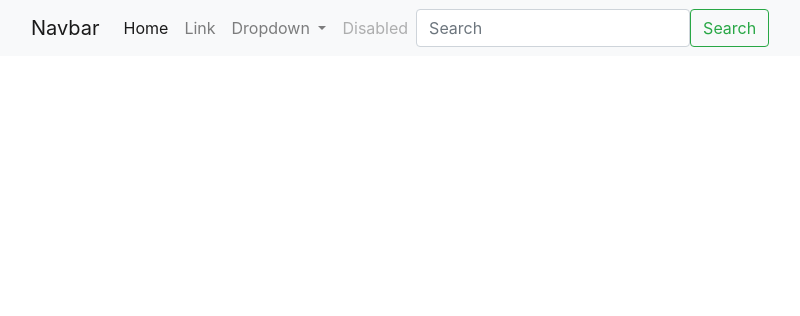
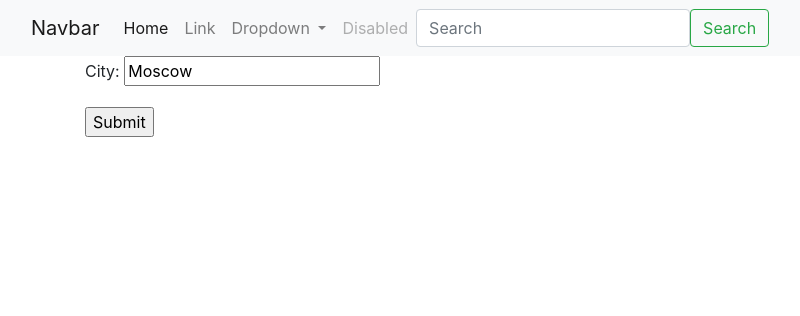
Before and after one commit to girgenson/scraping_service, a Django app: page /home/ in a window 1280 px wide. Shown: the top 316 px of the page, without its empty margins (0-800 px from the left). Run offline with Django 3.2, Linux system fonts and the light colour scheme; data that the repository does not hold is empty; some libraries are stand-ins or nearby versions.

Commit message:
Search forms started

```diff
--- a/scraping/templates/scraping/home.html
+++ b/scraping/templates/scraping/home.html
@@ -5,13 +5,25 @@
 
 {% block content %}
 
+
     {% for obj in object_list %}
-        <div class="card">
+        <div class="card my-2">
           <h5 class="card-header"><a href="{{ obj.url }}">{{ obj.title }}</a></h5>
           <div class="card-body">
-            <p class="card-text">{{ obj.description }}</p>
+              <p class="card-text">{{ obj.description }}</p>
+              <p>{{ obj.city.name }} | {{ obj.language.name }} | <small>{{ obj.timestamp|date:"d-m-Y" }}</small></p>
           </div>
         </div>
     {% endfor %}
 
+
+    <form action="">
+      <label for="fname">City:</label>
+
+      <input type="text" id="fname" name="city" value="Moscow">
+
+         <p></p>
+      <input type="submit" value="Submit">
+    </form>
+
 {% endblock content %}
```
